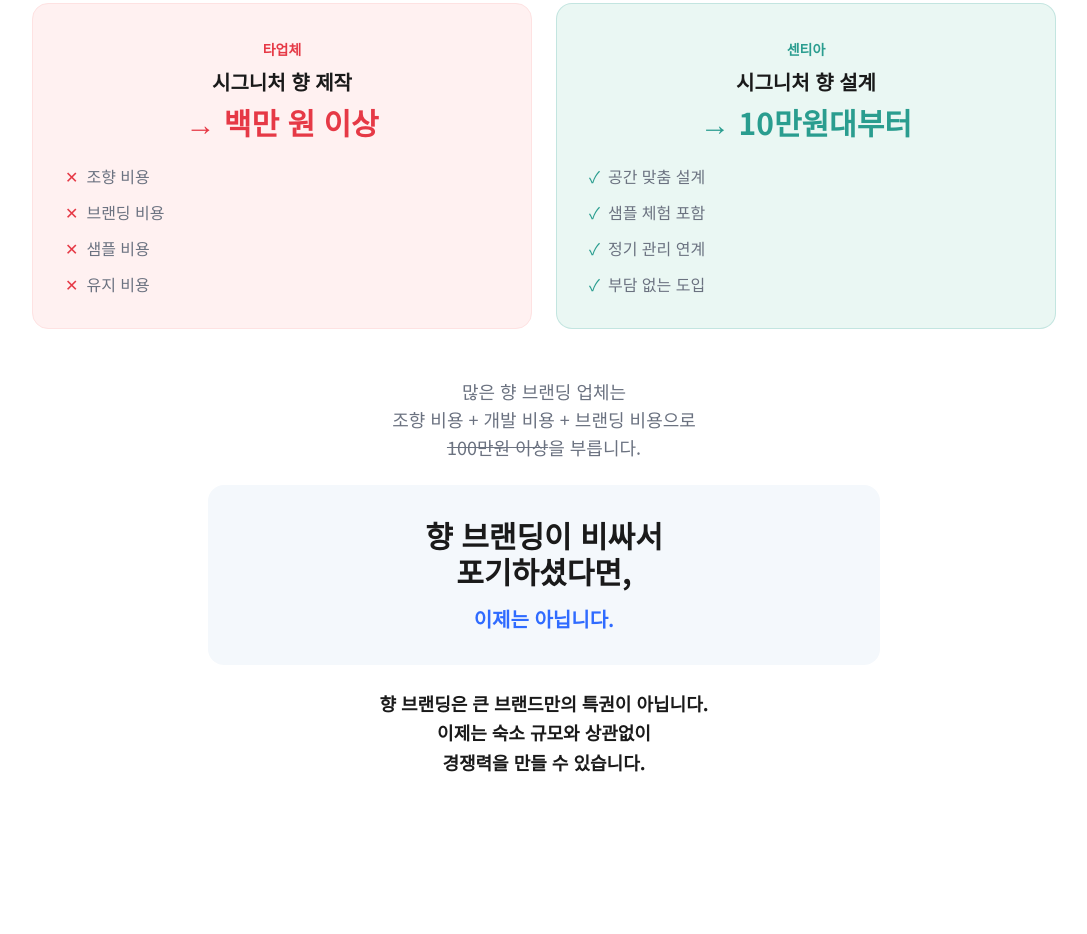
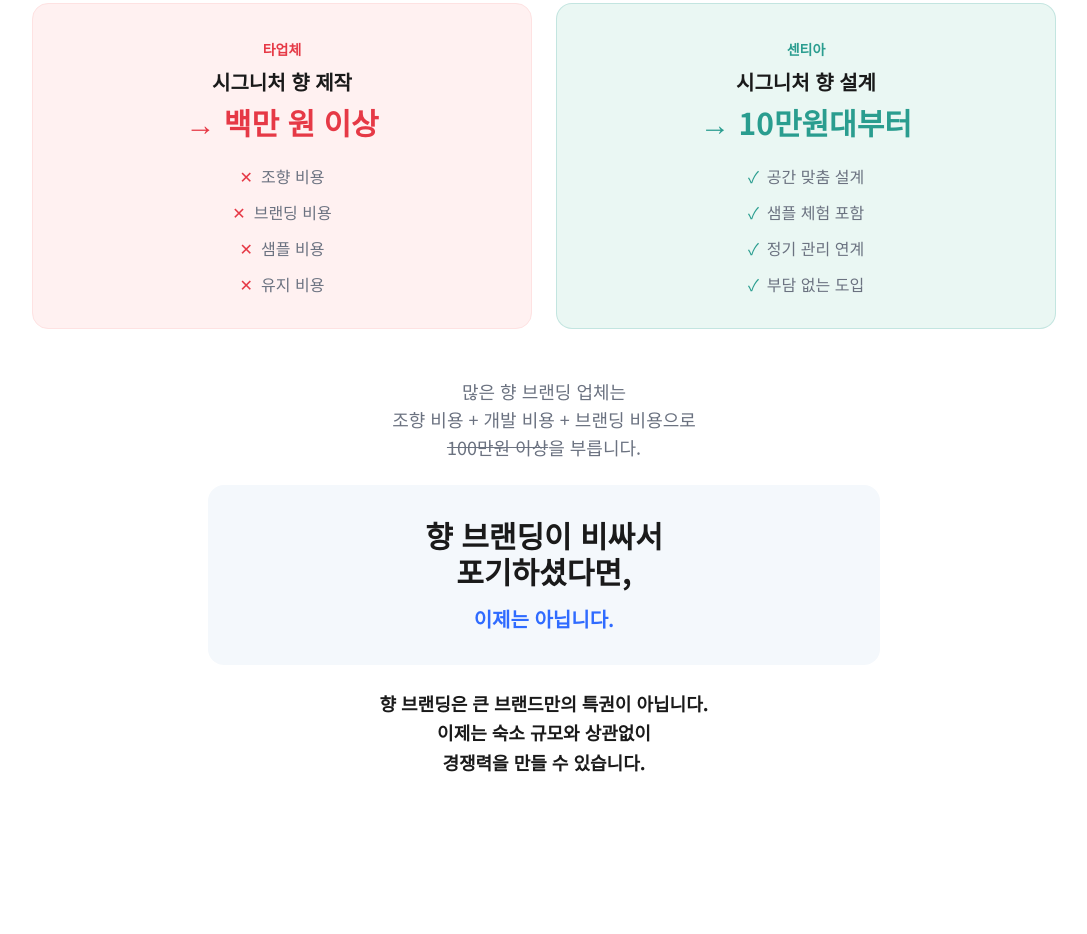
Before and after one commit to ayeg7275-alt/sentia-landing, a plain HTML site: page index.html in a window 1280 px wide. Shown: the part 861-1795 px from the top of the page, without its empty margins (96-1183 px from the left). Drawn offline with nearby package versions, Linux system fonts and the light colour scheme.

Commit message:
Update index.html

```diff
--- a/index.html
+++ b/index.html
@@ -112,11 +112,11 @@
         <h3 class="text-xl font-bold text-[#1A1A1A] mt-2">시그니처 향 제작</h3>
         <p class="text-3xl font-bold text-[#E63946] mt-2">→ 백만 원 이상</p>
        </div>
-       <ul class="space-y-3 text-[#6B7280]">
-        <li class="flex items-center gap-2"><span class="text-[#E63946]">✕</span> 조향 비용</li>
-        <li class="flex items-center gap-2"><span class="text-[#E63946]">✕</span> 브랜딩 비용</li>
-        <li class="flex items-center gap-2"><span class="text-[#E63946]">✕</span> 샘플 비용</li>
-        <li class="flex items-center gap-2"><span class="text-[#E63946]">✕</span> 유지 비용</li>
+       <ul class="space-y-3 text-[#6B7280] text-center">
+        <li class="flex items-center justify-center gap-2"><span class="text-[#E63946]">✕</span> 조향 비용</li>
+        <li class="flex items-center justify-center gap-2"><span class="text-[#E63946]">✕</span> 브랜딩 비용</li>
+        <li class="flex items-center justify-center gap-2"><span class="text-[#E63946]">✕</span> 샘플 비용</li>
+        <li class="flex items-center justify-center gap-2"><span class="text-[#E63946]">✕</span> 유지 비용</li>
        </ul>
       </div><!-- 센티아 -->
       <div class="bg-[#EAF7F3] rounded-2xl p-8 border border-[#2A9D8F]/20 card-hover">
@@ -124,11 +124,11 @@
         <h3 class="text-xl font-bold text-[#1A1A1A] mt-2">시그니처 향 설계</h3>
         <p class="text-3xl font-bold text-[#2A9D8F] mt-2">→ 10만원대부터</p>
        </div>
-       <ul class="space-y-3 text-[#6B7280]">
-        <li class="flex items-center gap-2"><span class="text-[#2A9D8F]">✓</span> 공간 맞춤 설계</li>
-        <li class="flex items-center gap-2"><span class="text-[#2A9D8F]">✓</span> 샘플 체험 포함</li>
-        <li class="flex items-center gap-2"><span class="text-[#2A9D8F]">✓</span> 정기 관리 연계</li>
-        <li class="flex items-center gap-2"><span class="text-[#2A9D8F]">✓</span> 부담 없는 도입</li>
+       <ul class="space-y-3 text-[#6B7280] text-center">
+        <li class="flex items-center justify-center gap-2"><span class="text-[#2A9D8F]">✓</span> 공간 맞춤 설계</li>
+        <li class="flex items-center justify-center gap-2"><span class="text-[#2A9D8F]">✓</span> 샘플 체험 포함</li>
+        <li class="flex items-center justify-center gap-2"><span class="text-[#2A9D8F]">✓</span> 정기 관리 연계</li>
+        <li class="flex items-center justify-center gap-2"><span class="text-[#2A9D8F]">✓</span> 부담 없는 도입</li>
        </ul>
       </div>
      </div>
@@ -537,4 +537,5 @@
     }
   </script>
  <script>(function(){function c(){var b=a.contentDocument||a.contentWindow.document;if(b){var d=b.createElement('script');d.innerHTML="window.__CF$cv$params={r:'9d3c45abb286aa44',t:'MTc3MjA3NTY2NS4wMDAwMDA='};var a=document.createElement('script');a.nonce='';a.src='/cdn-cgi/challenge-platform/scripts/jsd/main.js';document.getElementsByTagName('head')[0].appendChild(a);";b.getElementsByTagName('head')[0].appendChild(d)}}if(document.body){var a=document.createElement('iframe');a.height=1;a.width=1;a.style.position='absolute';a.style.top=0;a.style.left=0;a.style.border='none';a.style.visibility='hidden';document.body.appendChild(a);if('loading'!==document.readyState)c();else if(window.addEventListener)document.addEventListener('DOMContentLoaded',c);else{var e=document.onreadystatechange||function(){};document.onreadystatechange=function(b){e(b);'loading'!==document.readyState&&(document.onreadystatechange=e,c())}}}})();</script></body>
+
 </html>
```
